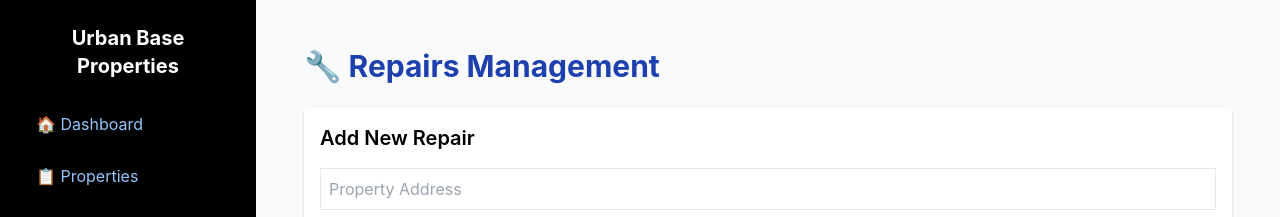
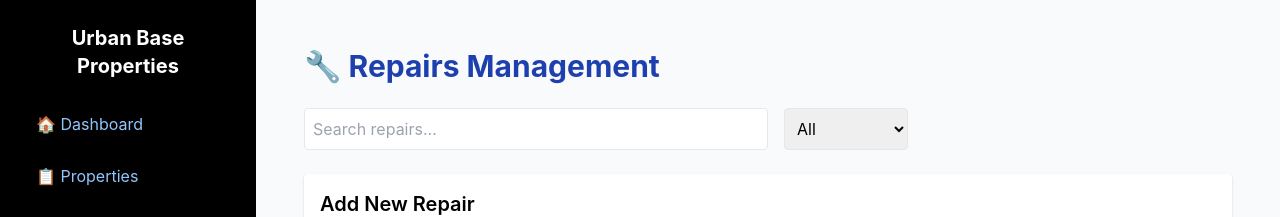
Before and after one commit to Urbanbaseprops/property-manager, a React (Create React App) app: page /repairs in a window 1280 px wide. Shown: the top 217 px of the page. Built offline with nearby package versions, Linux system fonts and the light colour scheme; no server answers; the database is empty; sample sign-in values are in the browser's storage.

Commit message:
Enhanced Repairs page: filters, search, and status colors

```diff
--- a/src/Repairs.jsx
+++ b/src/Repairs.jsx
@@ -10,6 +10,8 @@ import {
 
 export default function Repairs() {
   const [repairs, setRepairs] = useState([]);
+  const [search, setSearch] = useState('');
+  const [statusFilter, setStatusFilter] = useState('all');
   const [newRepair, setNewRepair] = useState({
     property: '',
     notes: '',
@@ -53,9 +55,43 @@ export default function Repairs() {
     fetchRepairs();
   };
 
+  const filteredRepairs = repairs.filter(repair => {
+    const matchesSearch =
+      repair.property.toLowerCase().includes(search.toLowerCase()) ||
+      repair.contractor.toLowerCase().includes(search.toLowerCase());
+    const matchesStatus = statusFilter === 'all' || repair.status === statusFilter;
+    return matchesSearch && matchesStatus;
+  });
+
+  const getStatusColor = (status) => {
+    if (status === 'completed') return 'bg-green-200';
+    if (status === 'in progress') return 'bg-yellow-200';
+    return 'bg-red-200';
+  };
+
   return (
     <div className="p-6 min-h-screen bg-gray-50">
       <h1 className="text-3xl font-bold mb-6 text-blue-800">🔧 Repairs Management</h1>
+
+      <div className="mb-6 flex gap-4">
+        <input
+          type="text"
+          placeholder="Search repairs..."
+          className="p-2 border rounded w-1/2"
+          value={search}
+          onChange={(e) => setSearch(e.target.value)}
+        />
+        <select
+          className="p-2 border rounded"
+          value={statusFilter}
+          onChange={(e) => setStatusFilter(e.target.value)}
+        >
+          <option value="all">All</option>
+          <option value="pending">Pending</option>
+          <option value="in progress">In Progress</option>
+          <option value="completed">Completed</option>
+        </select>
+      </div>
 
       <div className="bg-white p-4 rounded shadow mb-8">
         <h2 className="text-xl font-semibold mb-4">Add New Repair</h2>
@@ -75,8 +111,8 @@ export default function Repairs() {
       </div>
 
       <div className="space-y-6">
-        {repairs.map((repair) => (
-          <div key={repair.id} className="bg-white p-4 rounded shadow border">
+        {filteredRepairs.map((repair) => (
+          <div key={repair.id} className={`p-4 rounded shadow border ${getStatusColor(repair.status)}`}>
             <div className="font-semibold mb-1">🏠 {repair.property}</div>
             <input className="border p-2 mb-2 w-full" value={repair.notes} onChange={(e) => updateRepair(repair.id, 'notes', e.target.value)} />
             <input className="border p-2 mb-2 w-full" value={repair.contractor} onChange={(e) => updateRepair(repair.id, 'contractor', e.target.value)} />
```
